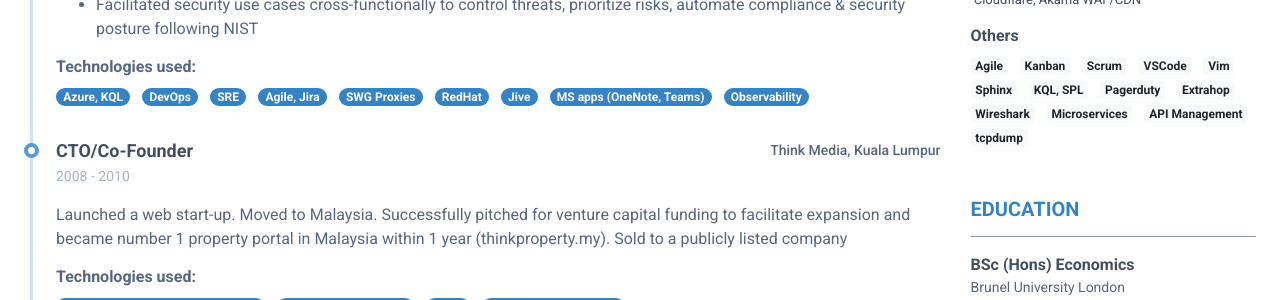
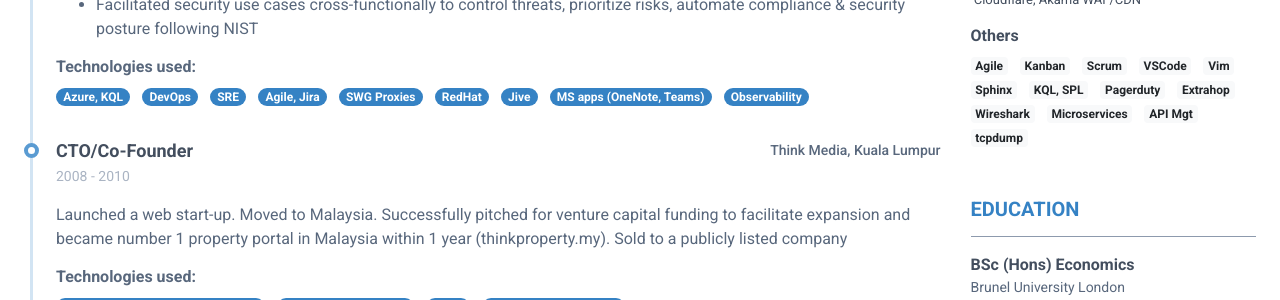
Before and after one commit to Hamy200/resume, a Jekyll site: the page built from index.markdown, in a window 1280 px wide. Shown: the part 824-1124 px from the top of the page. Built offline with Jekyll 4.4.1, drawn with Linux system fonts in a browser that asks for light colours; nearby versions of some CDN libraries.

Commit message:
Update data.yml

```diff
--- a/_data/data.yml
+++ b/_data/data.yml
@@ -167,5 +167,5 @@ skills:
       - Extrahop
       - Wireshark
       - Microservices
-      - API Management
+      - API Mgt
       - tcpdump
```
